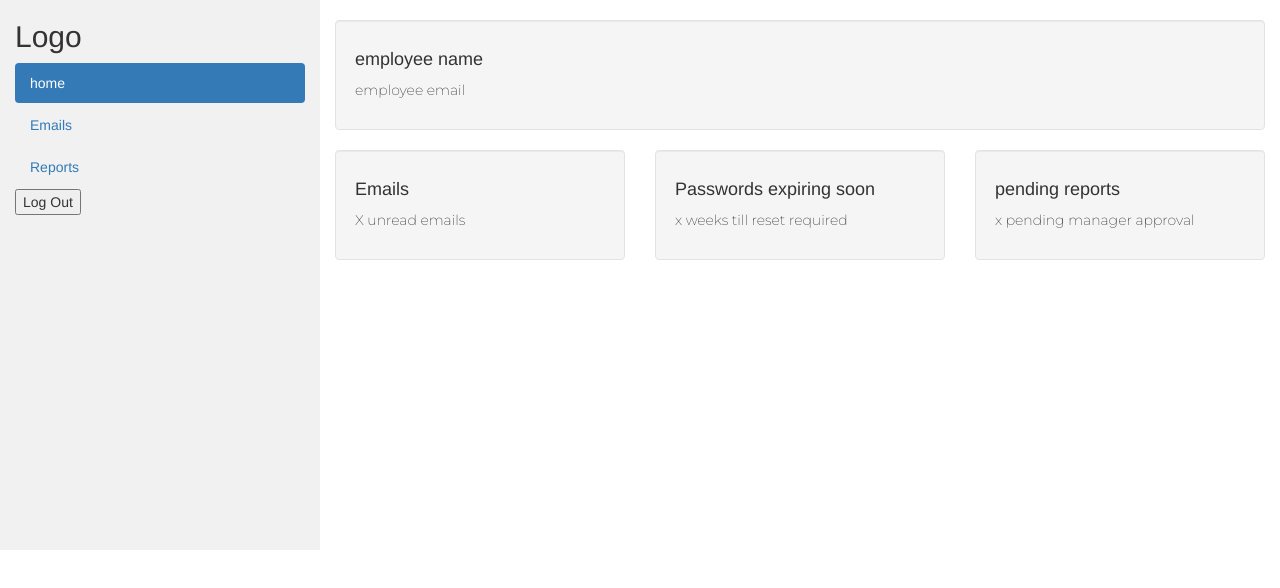
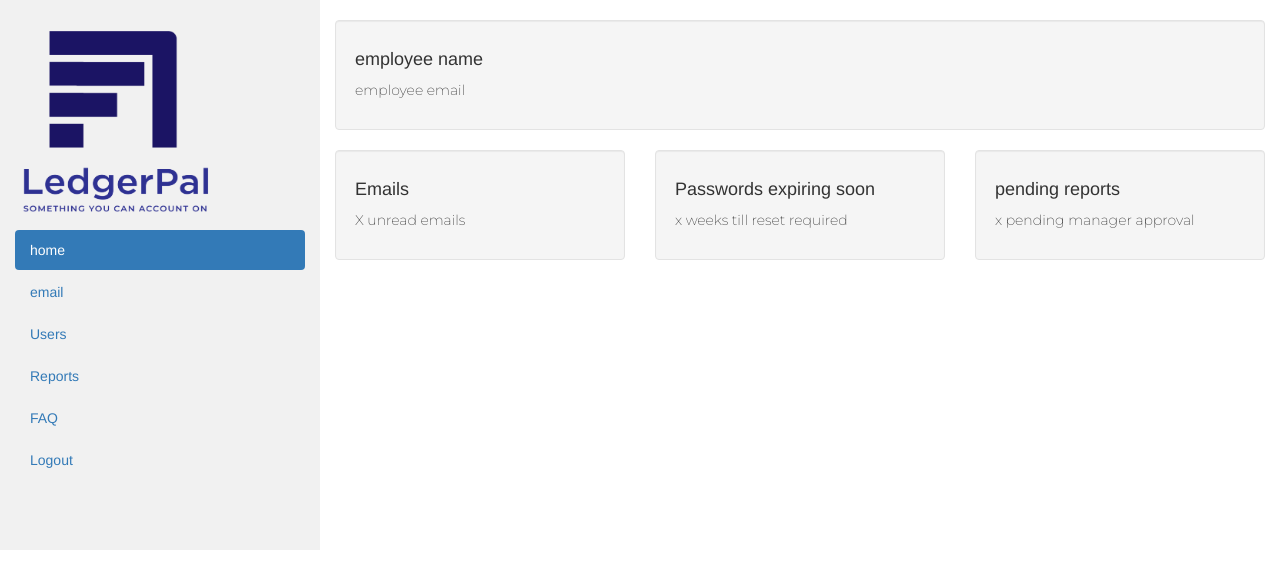
Before and after one commit to branansmith/ApplicationDomainProject, a website with bundled scripts: page EmployeeLanding.html in a window 1280 px wide. Built offline with nearby package versions, Linux system fonts and the light colour scheme; no server answers.

Commit message:
Add files via upload

```diff
--- a/EmployeeLanding.html
+++ b/EmployeeLanding.html
@@ -65,13 +65,15 @@
 <div class="container-fluid">
   <div class="row content">
     <div class="col-sm-3 sidenav hidden-xs">
-      <h2>Logo</h2>
+      <h2><img src="companylogo.png" alt="Ledger Pal" style="width:200px;height:200px;"></h2>
       <ul class="nav nav-pills nav-stacked">
         <!-- dashboard home button-->
         <li class="active"><a href="EmployeeLanding.html">home</a></li>
-        <li><a href="#section2">Emails</a></li>
-        <li><a href="#section3">Reports</a></li>
-        <li><button id="logout-button">Log Out</button></ul><br>
+        <li><a href="email.html">email</a></li>
+        <li><a href="#section3">Users</a></li>
+        <li><a href="reports.html">Reports</a></li>
+        <li><a href="FAQ.html">FAQ</a></li>
+        <li><a href="index.html">Logout</a></li>
     </div>
     <br>
     <!-- this is the main dashboard display controls-->
--- a/temp.firestore.js
+++ b/temp.firestore.js
@@ -107,7 +107,7 @@ function createNewUserButton(){
   }
 }
 
-/Add user to firestore
+//Add user to firestore
 const addAccount = async (account, name) => {
     const userRef = await setDoc(doc(db, 'users', name), users);
     console.log('Sent');
@@ -133,7 +133,7 @@ const createNewAccount = (accountName, accountNumber, description, normalSide, a
   });
   console.log('Sent via CreateUser');
   return user;
-}
+};
 
 /**
  * @param {account[]} accountArr
```
Also changed, not shown: DisplayUsersScreen.html (+7 -5 lines), FAQ.html (+2 -2 lines), LandingManagerial.html (+5 -3 lines), email.html (+7 -5 lines), landingAdmin.html (+4 -3 lines).
